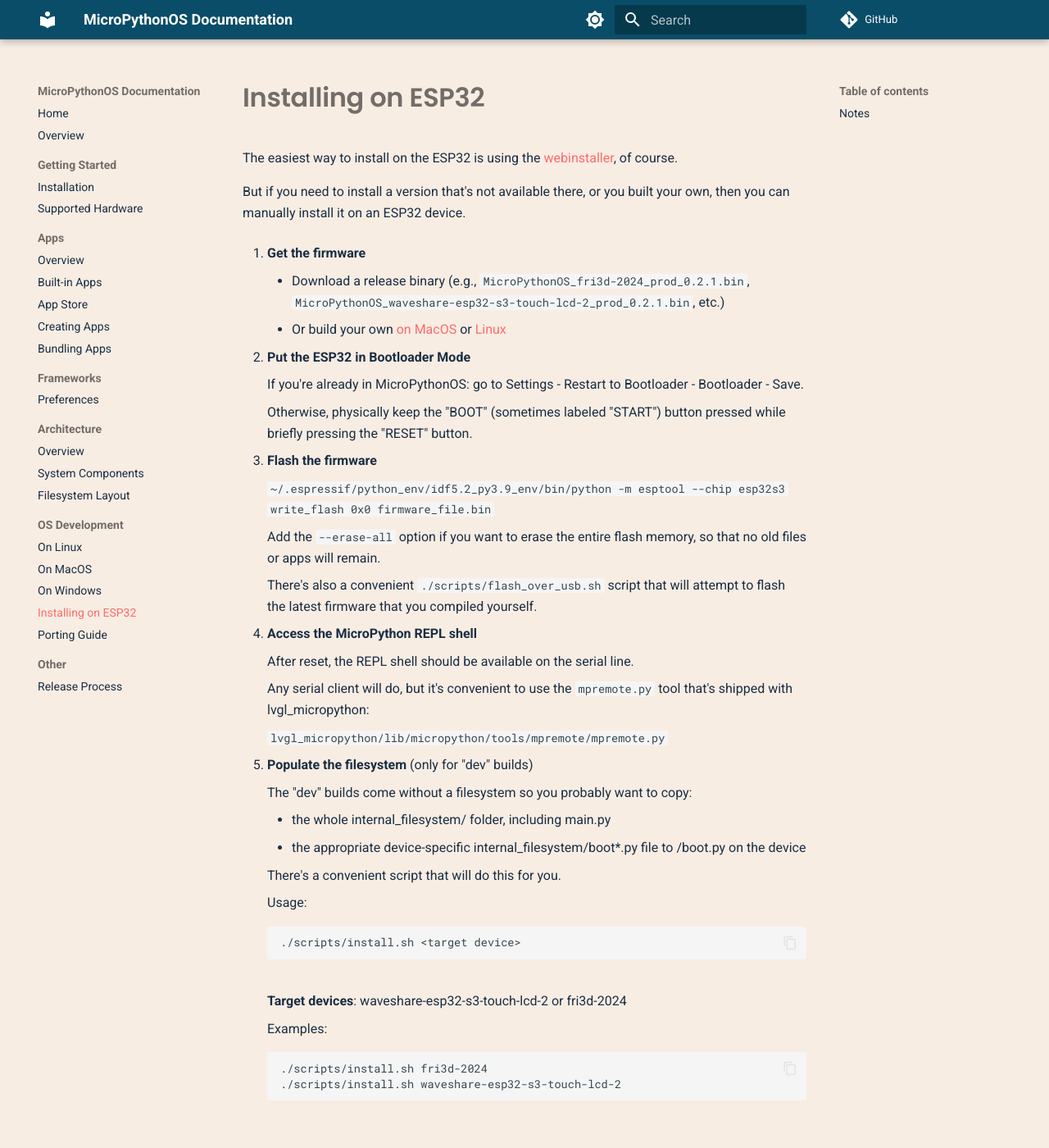
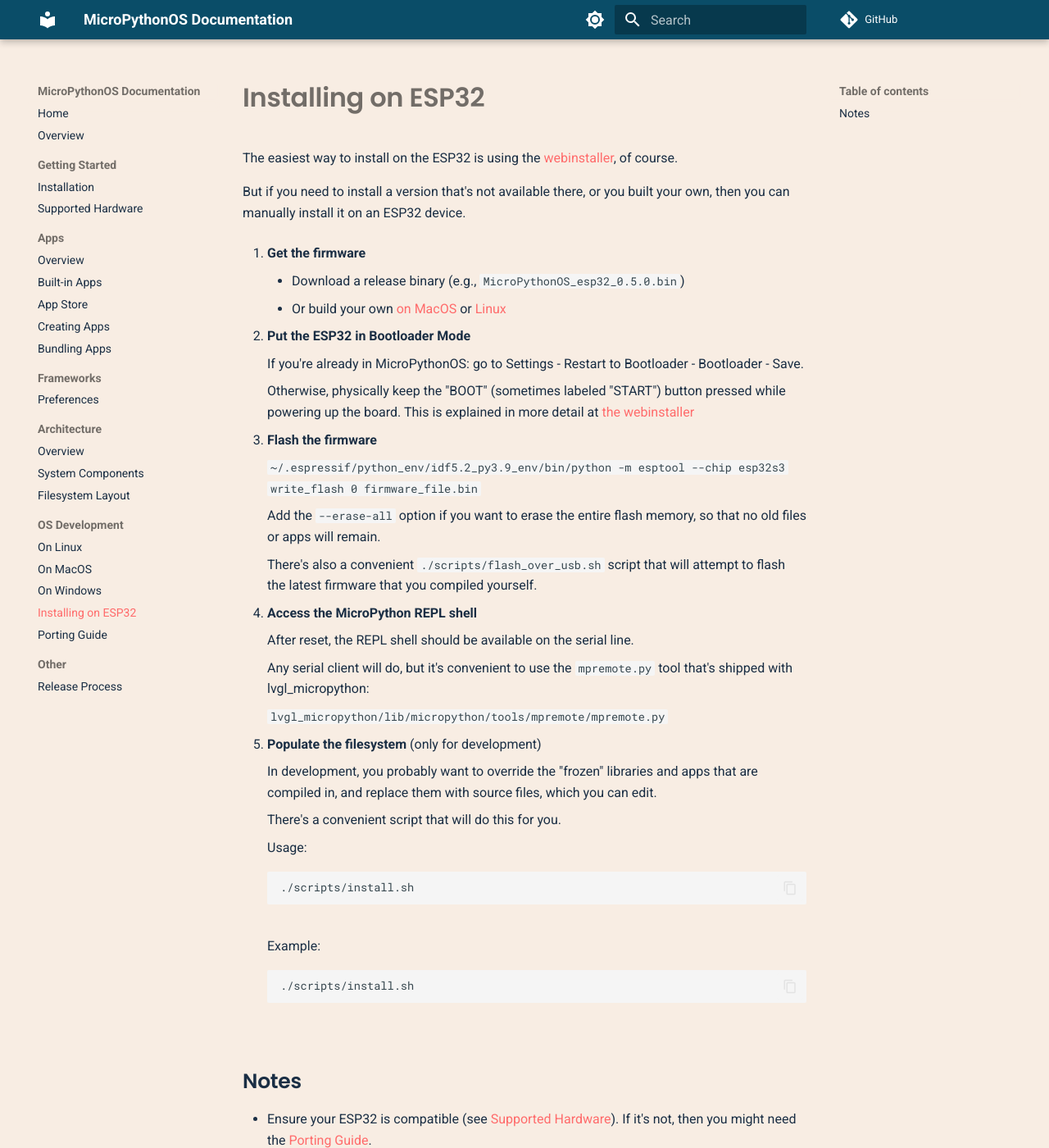
Before and after one commit to MicroPythonOS/docs, an MkDocs documentation site: the page built from docs/os-development/installing-on-esp32.md, in a window 1280 px wide and 1400 px high. Shown: the whole window at 82% size. Built offline with MkDocs 1.6.1 and Material for MkDocs 9.7.7, drawn with Linux system fonts in a browser that asks for light colours; comment, search, counter and statistics services are not loaded; some of the changed text lies outside the part shown.

Commit message:
Update docs

````diff
--- a/docs/os-development/installing-on-esp32.md
+++ b/docs/os-development/installing-on-esp32.md
@@ -4,19 +4,20 @@
 
 1. **Get the firmware**
 
-    - Download a release binary (e.g., `MicroPythonOS_fri3d-2024_prod_0.2.1.bin`, `MicroPythonOS_waveshare-esp32-s3-touch-lcd-2_prod_0.2.1.bin`, etc.)
+    - Download a release binary (e.g., `MicroPythonOS_esp32_0.5.0.bin`)
     - Or build your own [on MacOS](macos.md) or [Linux](linux.md)
 
 2. **Put the ESP32 in Bootloader Mode**
 
     If you're already in MicroPythonOS: go to Settings - Restart to Bootloader - Bootloader - Save.
 
-    Otherwise, physically keep the "BOOT" (sometimes labeled "START") button pressed while briefly pressing the "RESET" button.
+    Otherwise, physically keep the "BOOT" (sometimes labeled "START") button pressed while powering up the board.
+    This is explained in more detail at [the webinstaller](https://install.micropythonos.com/)
 
 3. **Flash the firmware**
 
     ```
-    ~/.espressif/python_env/idf5.2_py3.9_env/bin/python -m esptool --chip esp32s3 write_flash 0x0 firmware_file.bin
+    ~/.espressif/python_env/idf5.2_py3.9_env/bin/python -m esptool --chip esp32s3 write_flash 0 firmware_file.bin
     ```
 
     Add the `--erase-all` option if you want to erase the entire flash memory, so that no old files or apps will remain.
@@ -33,12 +34,9 @@
     lvgl_micropython/lib/micropython/tools/mpremote/mpremote.py
     ```
 
-5. **Populate the filesystem** (only for "dev" builds)
+5. **Populate the filesystem** (only for development)
 
-    The "dev" builds come without a filesystem so you probably want to copy:
-
-    - the whole internal_filesystem/ folder, including main.py
-    - the appropriate device-specific internal_filesystem/boot*.py file to /boot.py on the device
+    In development, you probably want to override the "frozen" libraries and apps that are compiled in, and replace them with source files, which you can edit.
 
     There's a convenient script that will do this for you.
 
@@ -46,23 +44,20 @@
 
     <pre>
     ```
-    ./scripts/install.sh <target device>
+    ./scripts/install.sh
     ```
     </pre>
 
-    **Target devices**: waveshare-esp32-s3-touch-lcd-2 or fri3d-2024
 
-    Examples:
+    Example:
 
     <pre>
     ```
-    ./scripts/install.sh fri3d-2024
-    ./scripts/install.sh waveshare-esp32-s3-touch-lcd-2
+    ./scripts/install.sh
     ```
     </pre>
 
 
 ## Notes
 
-- A "dev" build without frozen files is quite a bit slower when starting apps because all the libraries need to be compiled at runtime.
 - Ensure your ESP32 is compatible (see [Supported Hardware](../getting-started/supported-hardware.md)). If it's not, then you might need the [Porting Guide](../os-development/porting-guide.md).
````
Also changed, not shown: docs/os-development/compiling.md (+4 -14 lines), docs/os-development/porting-guide.md (+12 -10 lines).
